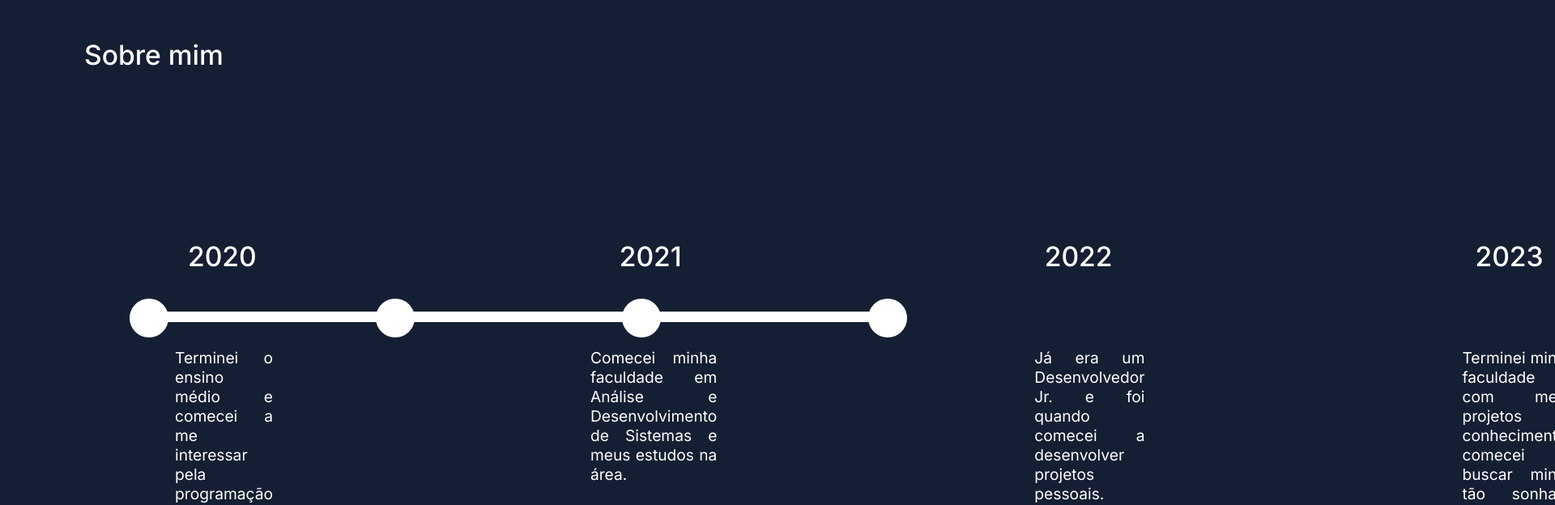
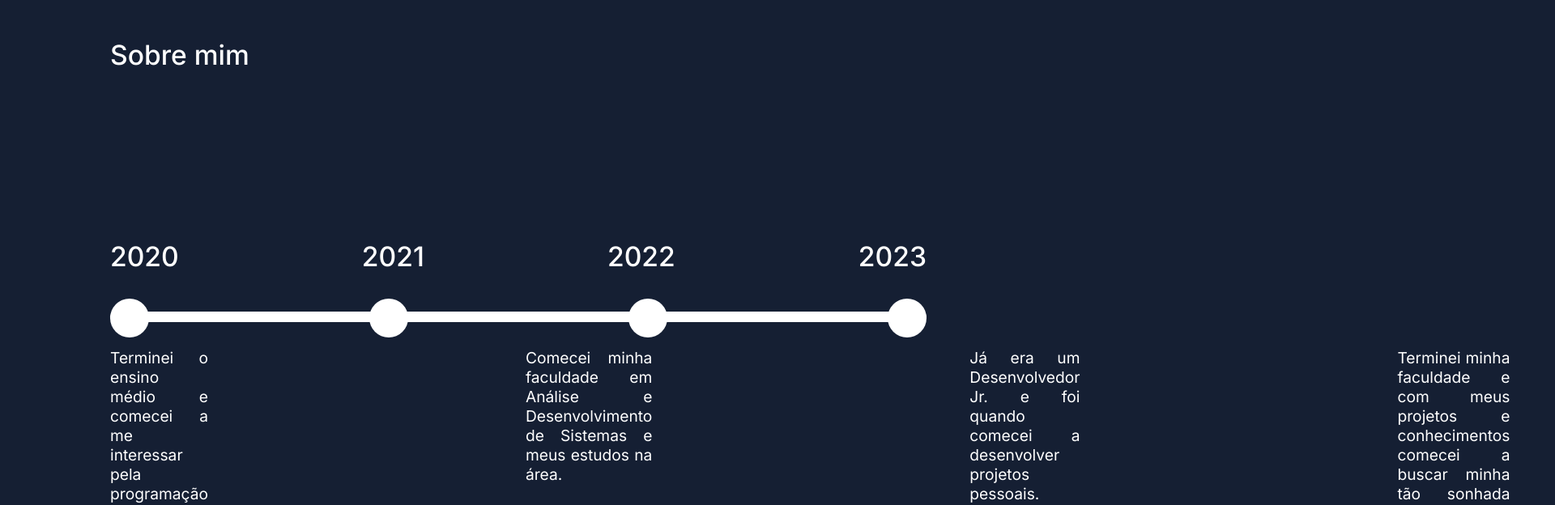
Before and after one commit to iSantanaaH/front-end-web, a Next.js app: page / in a window 1280 px wide. Shown: the part 4200-4824 px from the top of the page at 81% size, 1920 px wide, since content can reach past the window. Built offline with nearby package versions, Linux system fonts and the light colour scheme.

Commit message:
finish section timeline with flexbox

```diff
--- a/app/page.module.css
+++ b/app/page.module.css
@@ -239,12 +239,18 @@
 }
 
 .Technologies h2,
-.AditionalTitle h2,
+.AditionalTitle h2 {
+  font-weight: 500;
+  color: var(--white-full);
+  font-size: 2.1rem;
+  margin: 10rem 0 3rem 4rem;
+}
+
 .AboutMe h2 {
   font-weight: 500;
   color: var(--white-full);
   font-size: 2.1rem;
-  margin: 10rem 0 3rem 4rem;
+  margin: 10rem 0 3rem 0;
 }
 
 .ContainerTechnologies {
@@ -290,7 +296,16 @@
 }
 
 .AboutMe {
-  width: calc(100vw - 5rem);
+  display: flex;
+  flex-direction: column;
+  flex-wrap: wrap;
+  width: calc(100vw - 10rem);
+  margin: 0 auto;
+  box-sizing: border-box;
+}
+
+.ContainerLimit {
+  width: 90%;
   margin: 0 auto;
 }
 
@@ -299,25 +314,25 @@
   justify-content: space-between;
   margin: 0 auto;
   height: 0.8rem;
-  width: 80%;
   background: var(--white-full);
   border-radius: 1rem;
+  box-sizing: border-box;
+  width: 100%;
 }
 
 .ContainerYears {
   display: flex;
-  gap: 16rem;
-}
-
-.TitleFirstYear {
-  margin: 0 0 0 8rem;
+  width: 100%;
+  justify-content: space-between;
+  box-sizing: border-box;
 }
 
 .ContainerParagraphs {
   display: flex;
+  justify-content: space-between;
   gap: 24.5rem;
-  width: 80%;
-  margin: 2rem 0 0 11rem;
+  width: 100%;
+  margin-top: 2rem;
 }
 
 .ParagraphFirstYear p,
--- a/app/page.tsx
+++ b/app/page.tsx
@@ -418,6 +418,7 @@ export default function HomePage() {
           </div>
         </section>
         <section id="aboutMe" className={styles.AboutMe}>
+          <div className={styles.ContainerLimit}>
             <div>
               <h2>Sobre mim</h2>
             </div>
@@ -451,8 +452,8 @@ export default function HomePage() {
               </div>
               <div className={styles.ParagraphSecondYear}>
                 <p>
-                Comecei minha faculdade em Análise e Desenvolvimento de Sistemas
-                e meus estudos na área.
+                  Comecei minha faculdade em Análise e Desenvolvimento de
+                  Sistemas e meus estudos na área.
                 </p>
               </div>
               <div className={styles.ParagraphThirdYear}>
@@ -466,6 +467,7 @@ export default function HomePage() {
                   Terminei minha faculdade e com meus projetos e conhecimentos
                   comecei a buscar minha tão sonhada vaga dev.
                 </p>
+              </div>
             </div>
           </div>
         </section>
```
Lines whose indentation alone changed are shown as unchanged.
